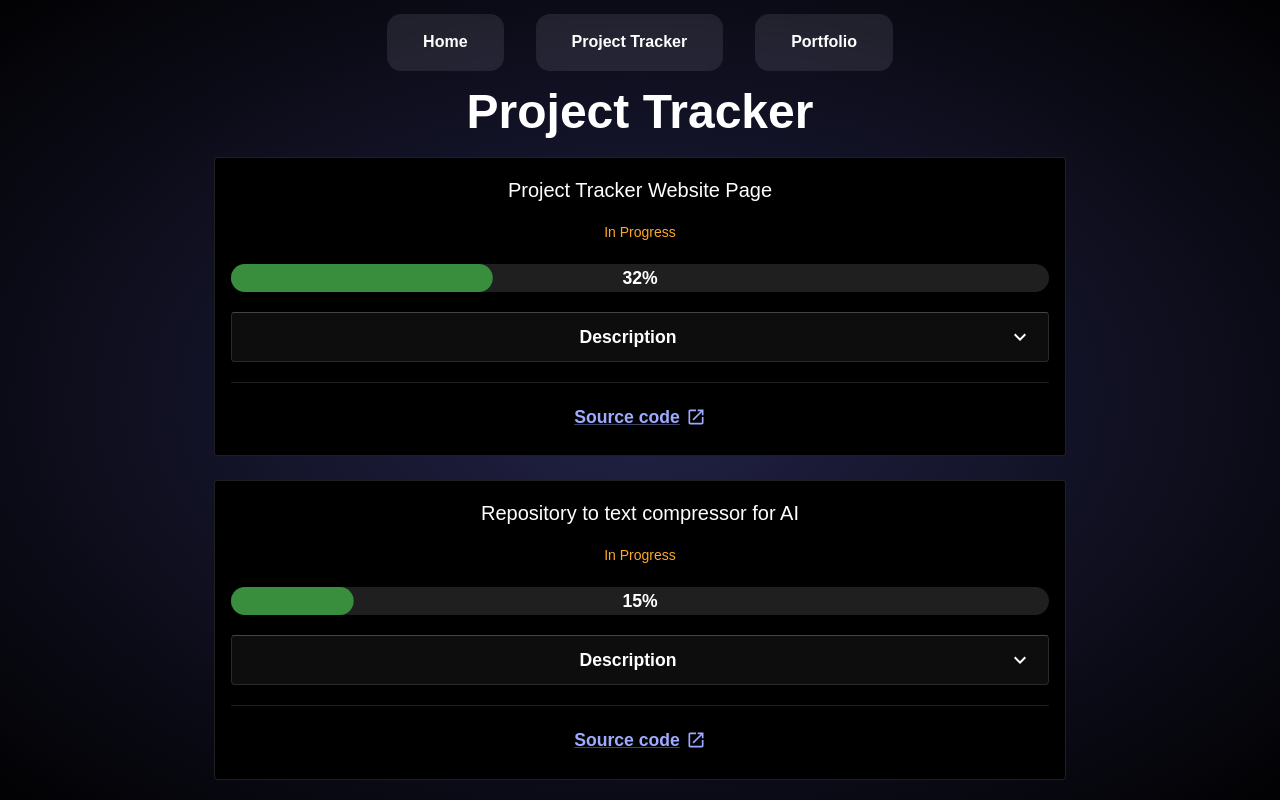
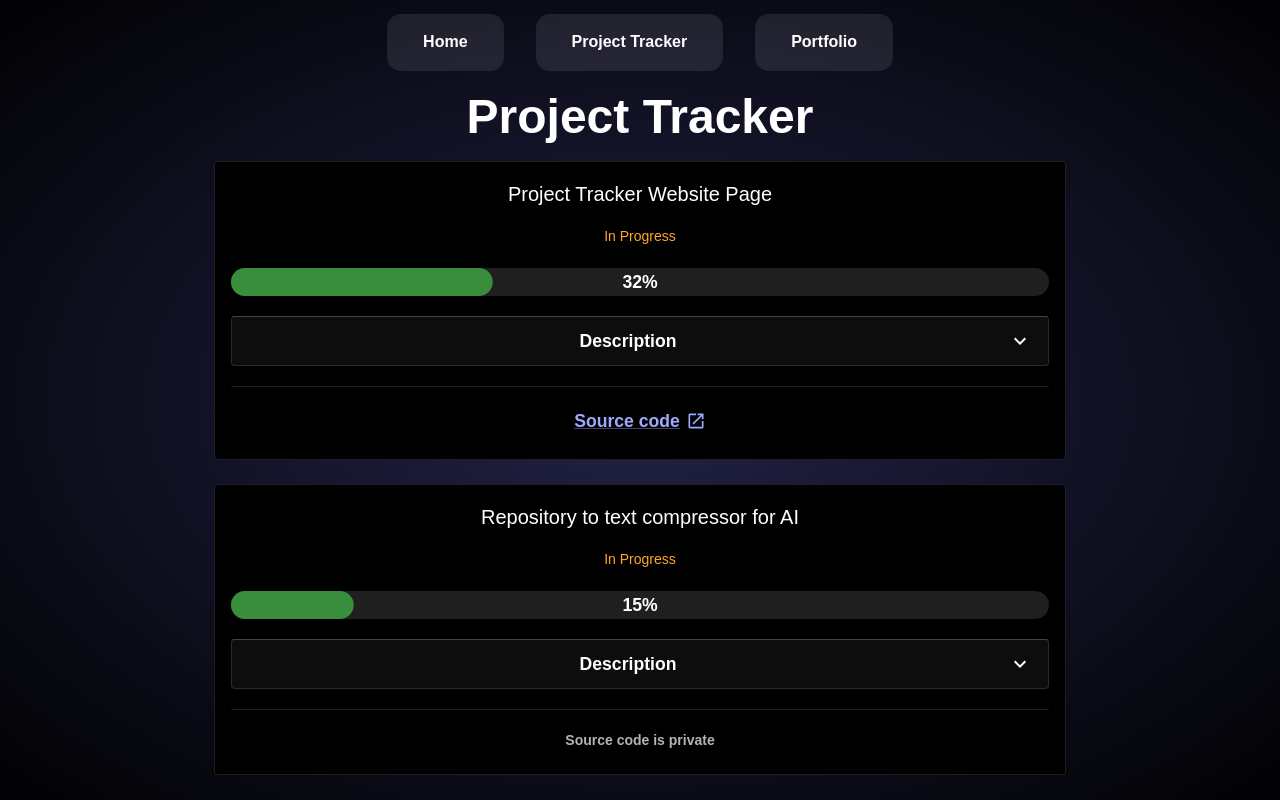
Before and after one commit to MaxBielstein/Website, a React (Create React App) app: page /project-tracker in a window 1280 px wide. Built offline with nearby package versions, Linux system fonts and the light colour scheme.

Commit message:
Update PendingProject to allow private source code

```diff
--- a/src/components/PendingProject.tsx
+++ b/src/components/PendingProject.tsx
@@ -11,7 +11,7 @@ export type PendingProjectProps = {
   status: ProjectStatusValue;
   blockedInfo?: React.ReactNode;
   description: React.ReactElement<ProjectDescriptionProps, typeof ProjectDescription>;
-  sourceUrl: string;
+  sourceUrl?: string;
 };
 
 const PendingProject: React.FC<PendingProjectProps> = ({
@@ -32,6 +32,7 @@ const PendingProject: React.FC<PendingProjectProps> = ({
           {description}
           <Divider />
           <Box>
+            {sourceUrl ? (
               <Link
                 href={sourceUrl}
                 target="_blank"
@@ -41,6 +42,11 @@ const PendingProject: React.FC<PendingProjectProps> = ({
               >
                 Source code <LaunchIcon fontSize="small" />
               </Link>
+            ) : (
+              <Typography variant="body2" color="text.secondary" fontWeight={600}>
+                Source code is private
+              </Typography>
+            )}
           </Box>
         </Stack>
       </CardContent>
--- a/src/pages/ProjectTrackerPage.tsx
+++ b/src/pages/ProjectTrackerPage.tsx
@@ -57,7 +57,6 @@ const ProjectTrackerPage: React.FC = () => {
               </Stack>
             </ProjectDescription>
           }
-          sourceUrl="https://github.com/MaxBielstein/Website"
         />
       </Stack>
     </Page>
```
Lines whose indentation alone changed are shown as unchanged.
